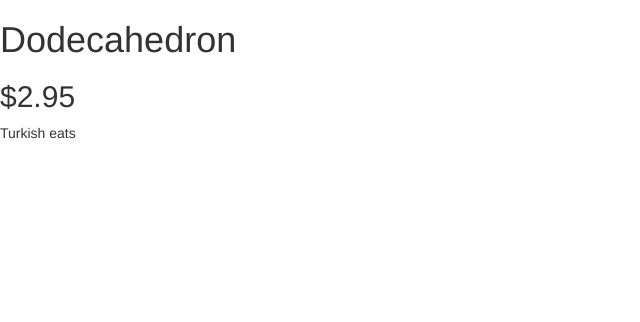
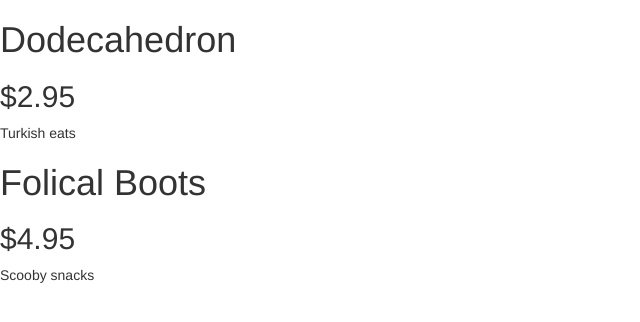
Before and after one commit to Firesky/angular_tutorial, a website: page index.html in a window 1280 px wide. Shown: the whole page, without its empty margins (0-640 px from the left). Drawn offline with Linux system fonts and the light colour scheme.

Commit message:
Show Hide Looping

```diff
--- a/index.html
+++ b/index.html
@@ -6,9 +6,14 @@
 </head>
 <body>
 	<div ng-controller="StoreController as store">
-		<h1>{{store.product.name}}</h1>
-		<h2>${{store.product.price}}</h2>
-		<p>{{store.product.description}}</p>
+		<div ng-repeat="product in store.products">
+			<div ng-hide="store.product.soldOut">
+				<h1>{{product.name}}</h1>
+			<h2>${{product.price}}</h2>
+			<p>{{product.description}}</p>
+			<button ng-show="store.product[0].canPurchase"> Add to Cart</button>
+			</div>
+		</div>
 	</div>
 	<script type="text/javascript" src="js/angular.min.js"></script>
 	<script type="text/javascript" src="js/app.js"></script>
--- a/js/app.js
+++ b/js/app.js
@@ -3,13 +3,24 @@
 	var app = angular.module('store', [ ]);
 
 	app.controller('StoreController', function(){
-		this.product = gem;
+		this.products = gems;
 	})
 
-	var gem = {
+	var gems = [
+	{
 		name:'Dodecahedron',
 		price: 2.95,
-		description: 'Turkish eats'
+		description: 'Turkish eats',
+		canPurchase: true,
+		soldOut: false
+	},
+	{
+		name:'Folical Boots',
+		price: 4.95,
+		description: 'Scooby snacks',
+		canPurchase: true,
+		soldOut: false
 	}
+	]
 
 })();
```
Also changed, not shown: 1 other file.
